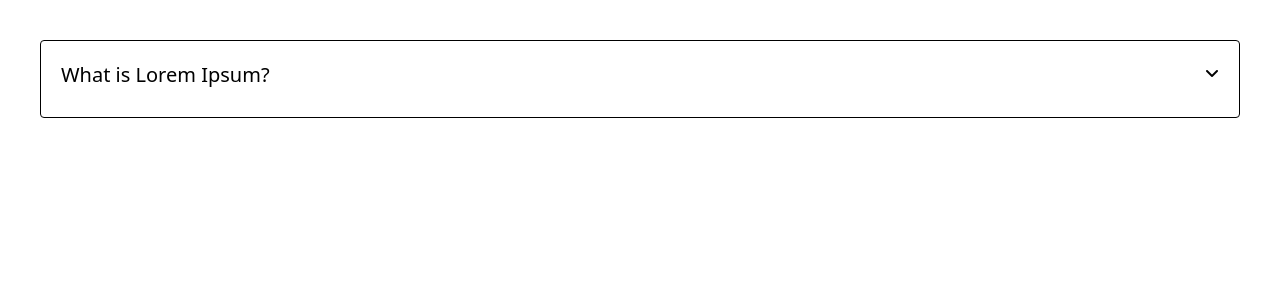
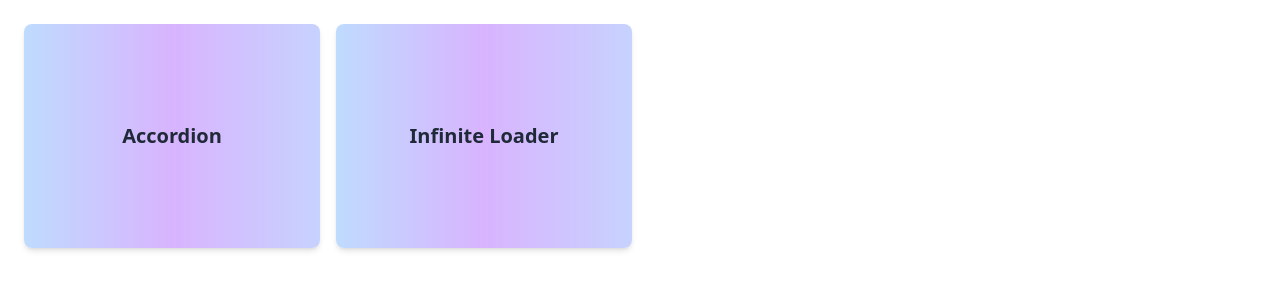
Before and after one commit to gnanamoorthy-g/reusable-components, a React app: page / in a window 1280 px wide. Shown: the top 300 px of the page. Built offline with nearby package versions, Linux system fonts and the light colour scheme.

Commit message:
landing page modified

```diff
--- a/index.js
+++ b/index.js
@@ -1,9 +1,19 @@
 import React from 'react';
 import  { createRoot }  from 'react-dom/client';
+import { createBrowserRouter , RouterProvider } from 'react-router-dom';
+import { routes } from './src/routes';
 import App from './src/App';
-import './src/styles/index.scss'
-import './src/styles/main.css'
+import './src/styles/index.scss';
+import './src/styles/main.css';
+
+const router = createBrowserRouter([
+    {
+        path : "/",
+        element : <App/>
+    },
+    ...routes
+])
 
 const container = document.getElementById('root');
 const root = createRoot(container);
-root.render(<App/>);
+root.render(<RouterProvider router={router} />);
--- a/package.json
+++ b/package.json
@@ -48,6 +48,7 @@
     "file-loader": "^6.2.0",
     "react": "^18.2.0",
     "react-dom": "^18.2.0",
+    "react-router-dom": "^6.26.1",
     "sass": "^1.64.1",
     "sass-loader": "^13.3.2",
     "style-loader": "^3.3.3"
--- a/src/App.js
+++ b/src/App.js
@@ -1,15 +1,12 @@
 import React from "react";
-import InfiniteLoader from "./components/infiniteLoader";
-import Accordion from "./components/accordion";
+import Card from "./components/card";
+import { routes } from "./routes";
 
 const App = () => {
     return (
-        <>
-            {/* <InfiniteLoader /> */}
-            <div className="p-10">
-                <Accordion />
-            </div>
-        </>
+       <div className="grid grid-cols-1 sm:grid-cols-2 md:grid-cols-3 lg:grid-cols-4 gap-4 p-6">{
+        routes.map(route => <Card key={route.path} title={route.title} route={route.path}/>)
+       }</div>
     )
 }
 
--- a/src/components/accordion/index.tsx
+++ b/src/components/accordion/index.tsx
@@ -33,8 +33,8 @@ const Accordion = ({ title = DEFAULT_TITLE, content = DEFAULT_CONTENT }) => {
 
 
     return (
-        <>
-            <div id="accordion" className='accordion p-5' tabIndex={1}>
+        <div className="flex h-screen items-center px-6">
+          <div id="accordion" className='accordion p-5' tabIndex={1}>
                 <div id="title" className="flex justify-between cursor-pointer" onClick={toggleAccordion}>
                     <h2 className="text-xl mb-2">{title}</h2>
                     <span>
@@ -45,9 +45,7 @@ const Accordion = ({ title = DEFAULT_TITLE, content = DEFAULT_CONTENT }) => {
                 </div>
                 <div id="content" className={`${isOpened ? 'open-content' : 'closed-content'}`}>{content}</div>
             </div>
-
-
-        </>
+        </div>
     )
 }
 
--- /dev/null
+++ b/src/components/card.js
@@ -0,0 +1,14 @@
+import React from "react";
+import { Link } from "react-router-dom";
+
+const Card = ({ title, route }) => {
+  return (
+    <Link to={route}>
+      <div className="flex items-center justify-center h-56 w-full bg-gradient-to-r from-blue-200 via-purple-300 to-indigo-200 rounded-lg shadow-md text-gray-800 text-xl font-semibold hover:scale-105 transform transition-transform duration-300">
+        {title}
+      </div>
+    </Link>
+  );
+};
+
+export default Card;
--- /dev/null
+++ b/src/routes.js
@@ -0,0 +1,17 @@
+import React from "react";
+
+import Accordion  from "./components/accordion/index";
+import InfiniteLoader from "./components/infiniteLoader";
+
+export const routes = [
+    {
+        title :  "Accordion",
+        path : '/accordion',
+        element : <Accordion/>
+    },
+    {
+        title :  "Infinite Loader",
+        path : '/infiniteLoader',
+        element : <InfiniteLoader/>
+    },
+]
```
Also changed, not shown: 2 other files (tests, documents, lock files or other folders).
